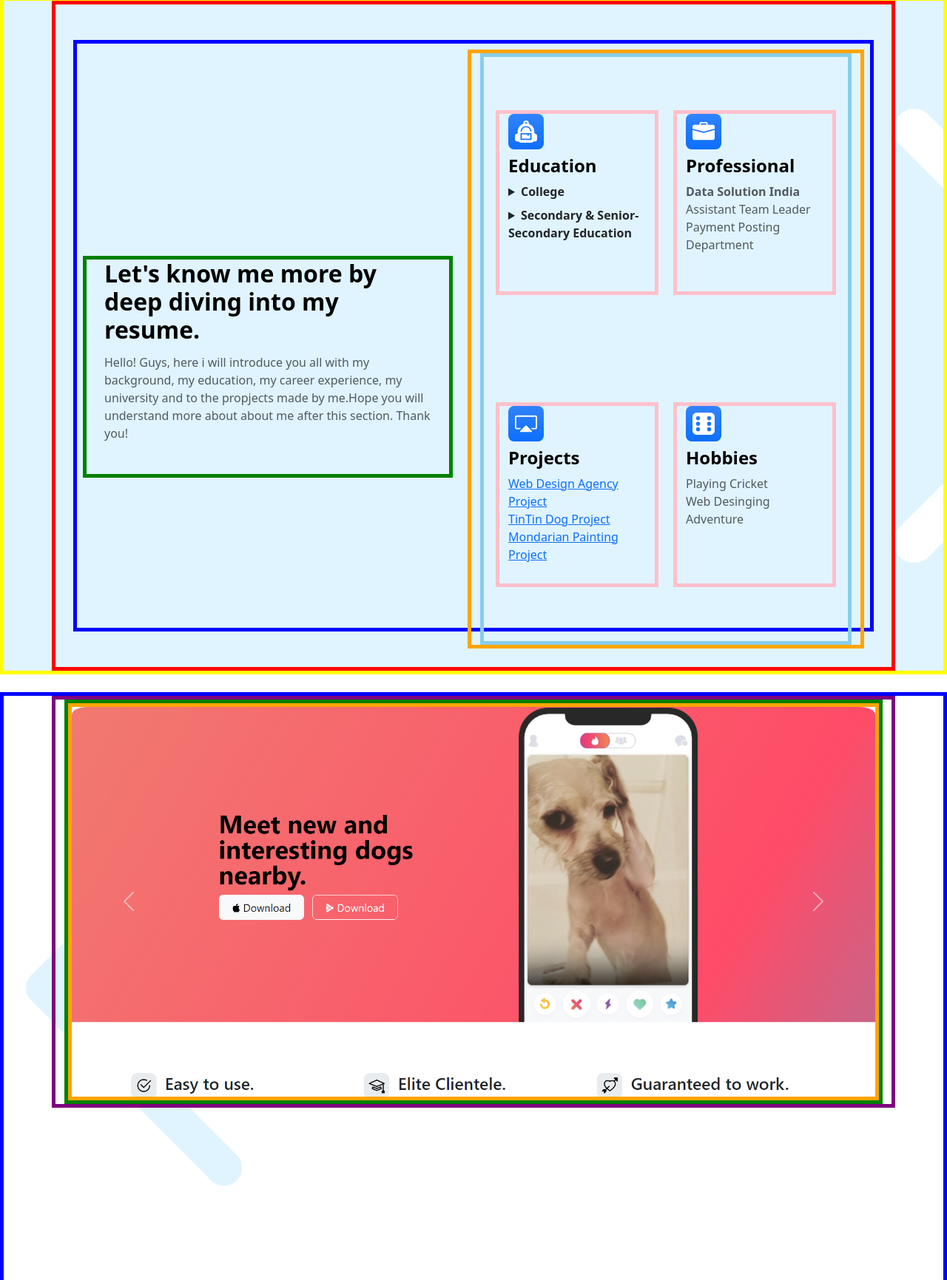
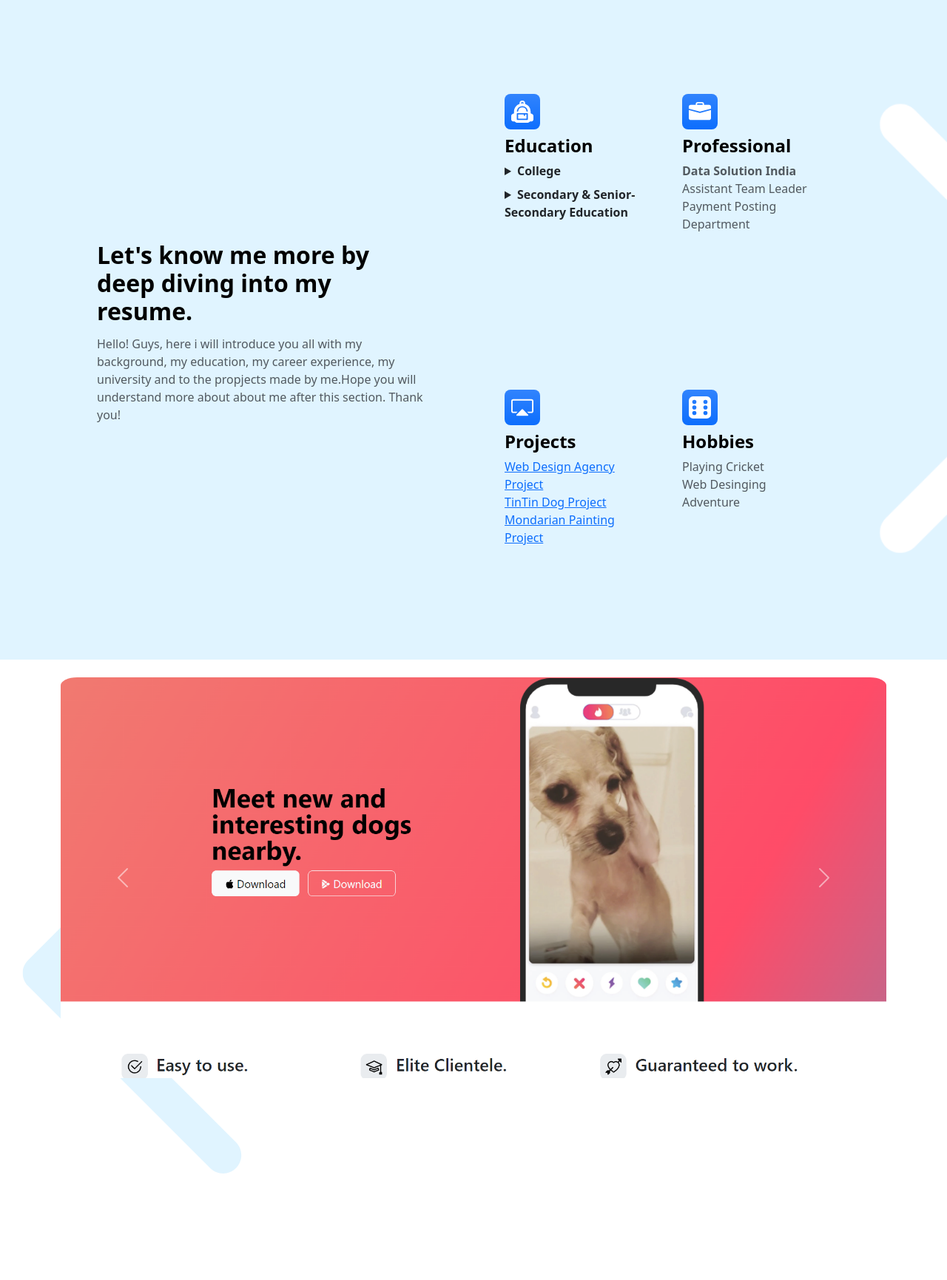
Before and after one commit to hemant0430/html-css-website, a plain HTML site: page index.html in a window 1280 px wide. Shown: the part 863-2594 px from the top of the page at 74% size. Drawn offline with nearby package versions, Linux system fonts and the light colour scheme.

Commit message:
style.css

```diff
--- a/style.css
+++ b/style.css
@@ -28,21 +28,21 @@
   background-repeat: no-repeat;
   background-size: cover;
   height: 100vh;
-  border: 5px solid purple;;
+
 
 }
 .title-div-1{
 max-height: 100%;
-border: 5px solid blue;
+
 }
 .title-div-2{
 max-height: 97.50vh;
-border:5px solid green;
+
 display: flex;
 flex:1;
 }
 .title-div-3{
-  border: 5px solid red;
+
 
 }
 .title-div-4{
@@ -50,7 +50,7 @@ flex:1;
   flex-direction: column;
   flex-wrap: wrap;
   flex:1;
-  border:5px solid orange;
+
 
 }
 @media screen and (max-width:767px) {
@@ -87,38 +87,38 @@ flex:1;
   background-repeat: no-repeat;
   background-size:cover;
   height:120;
-  border: 5px solid yellow;
+
   display: flex;
   justify-content: center;
   align-items: center;
 }
 .feature-div-1{
   height:100%;
-  border: 5px solid red;
+
 }
 .feature-div-2{
   height:100%;
-  border:5px solid blue;
+
   padding: 0;
   margin: 0;
   ;
 }
 .feature-div-3{
-  border:5px solid green;
+
   height: 300px;
   width: 500px;
   margin-right: 20px;
 }
 .feature-div-4{
-  border: 5px solid orange;
+
   margin: 0;
 }
 .feature-div-5{
-  border:5px solid skyblue;
+
   margin-top: 0;
 }
 .feature-div-6{
-  border: 5px solid pink;
+
   width: 220px;
   height: 250px;
   margin: 10px;
@@ -164,21 +164,21 @@ flex:1;
   background-size:cover;
   background-repeat: no-repeat;
   height:100vh;
-  border:5px solid blue
+
 }
 .hero-div-1{
-  border: 5px solid purple;
+
 }
 .hero-div-2{
-  border: 5px solid green;
+
 
 }
 .hero-div-3{
-  border-radius: 5px solid yellow;
+
 
 }
 .hero-div-4{
-  border: 5px solid orange;
+
 
 }
 
```
